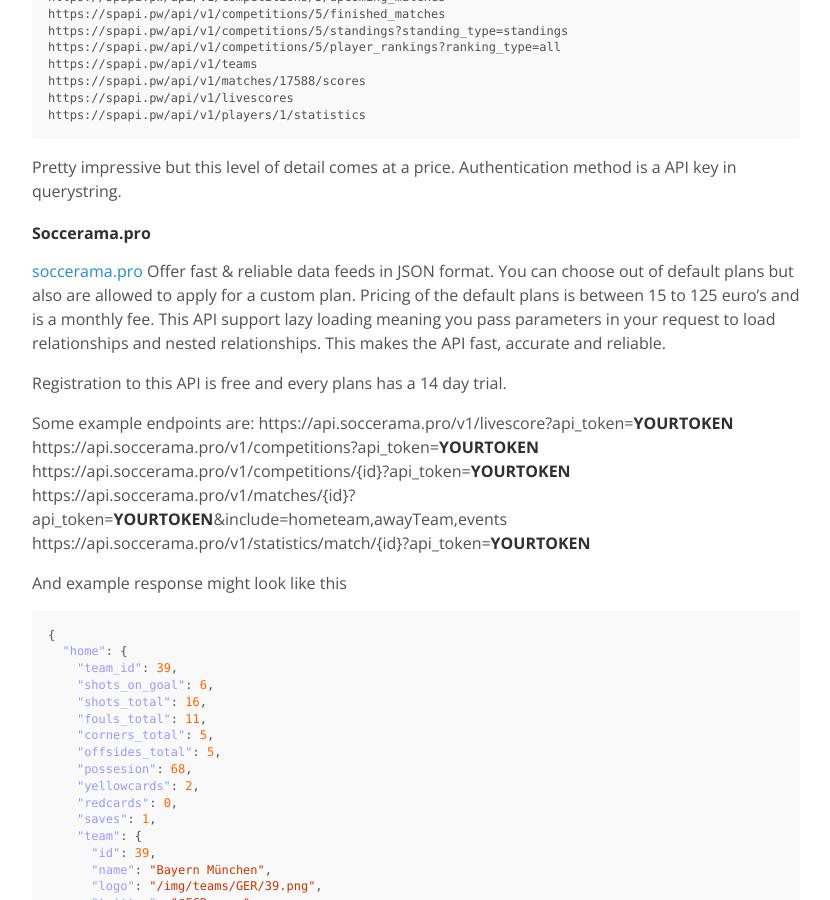
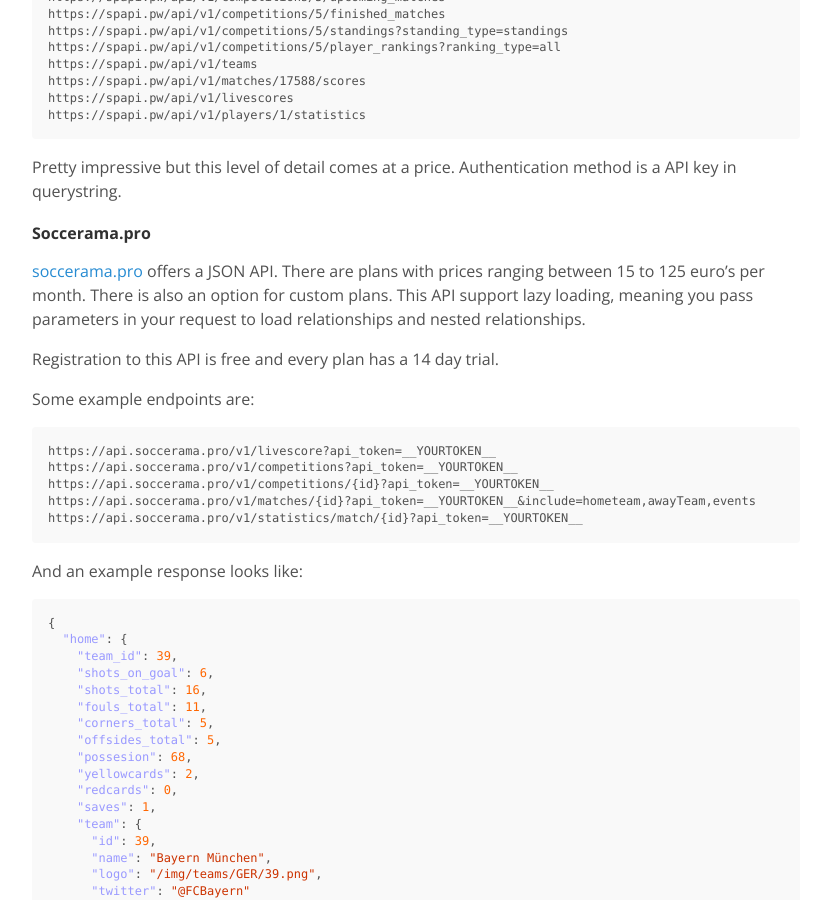
Before and after one commit to jokecamp/jokecamp.com, a Jekyll site: the page built from _posts/2014-03-08-guide-to-football-and-soccer-data-and-apis.markdown, in a window 1280 px wide and 900 px high, scrolled down 5689 px. Shown: the whole window, without its empty margins (224-1054 px from the left). Built offline with Jekyll 4.4.1, drawn with Linux system fonts in a browser that asks for light colours; nearby versions of some CDN libraries; Markdown is read by kramdown in place of the engine named in the settings; comment, search, counter and statistics services are not loaded; some of the changed text lies outside the part shown.

Commit message:
Added new football API

````diff
--- a/_posts/2014-03-08-guide-to-football-and-soccer-data-and-apis.markdown
+++ b/_posts/2014-03-08-guide-to-football-and-soccer-data-and-apis.markdown
@@ -286,18 +286,20 @@ Pretty impressive but this level of detail comes at a price. Authentication meth
 <a name="soccerama"></a>
 ####Soccerama.pro
 
-[soccerama.pro](https://soccerama.pro) Offer fast & reliable data feeds in JSON format. You can choose out of default plans but also are allowed to apply for a custom plan. Pricing of the default plans is between 15 to 125 euro's and is a monthly fee. This API support lazy loading meaning you pass parameters in your request to load relationships and nested relationships. This makes the API fast, accurate and reliable.
+[soccerama.pro](https://soccerama.pro) offers a JSON API. There are plans with prices ranging between 15 to 125 euro's per month. There is also an option for custom plans. This API support lazy loading, meaning you pass parameters in your request to load relationships and nested relationships.
 
-Registration to this API is free and every plans has a 14 day trial.
+Registration to this API is free and every plan has a 14 day trial.
 
 Some example endpoints are:
+
     https://api.soccerama.pro/v1/livescore?api_token=__YOURTOKEN__
     https://api.soccerama.pro/v1/competitions?api_token=__YOURTOKEN__
     https://api.soccerama.pro/v1/competitions/{id}?api_token=__YOURTOKEN__
     https://api.soccerama.pro/v1/matches/{id}?api_token=__YOURTOKEN__&include=hometeam,awayTeam,events
     https://api.soccerama.pro/v1/statistics/match/{id}?api_token=__YOURTOKEN__
 
-And example response might look like this
+And an example response looks like:
+
 ```json
 {
   "home": {
````
Also changed, not shown: other parts of _posts/2014-03-08-guide-to-football-and-soccer-data-and-apis.markdown (+1 -1 lines), 7 other files.
